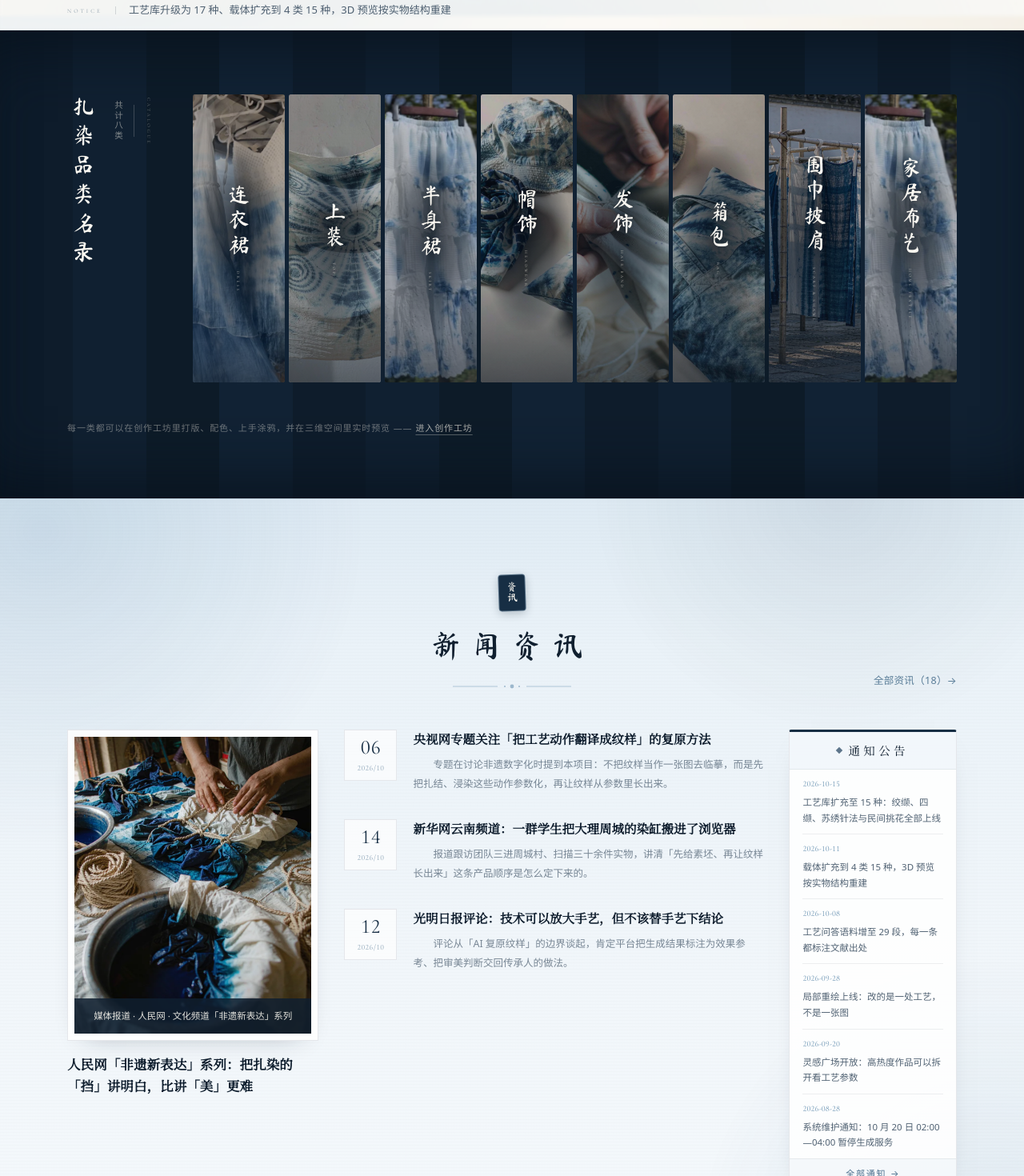
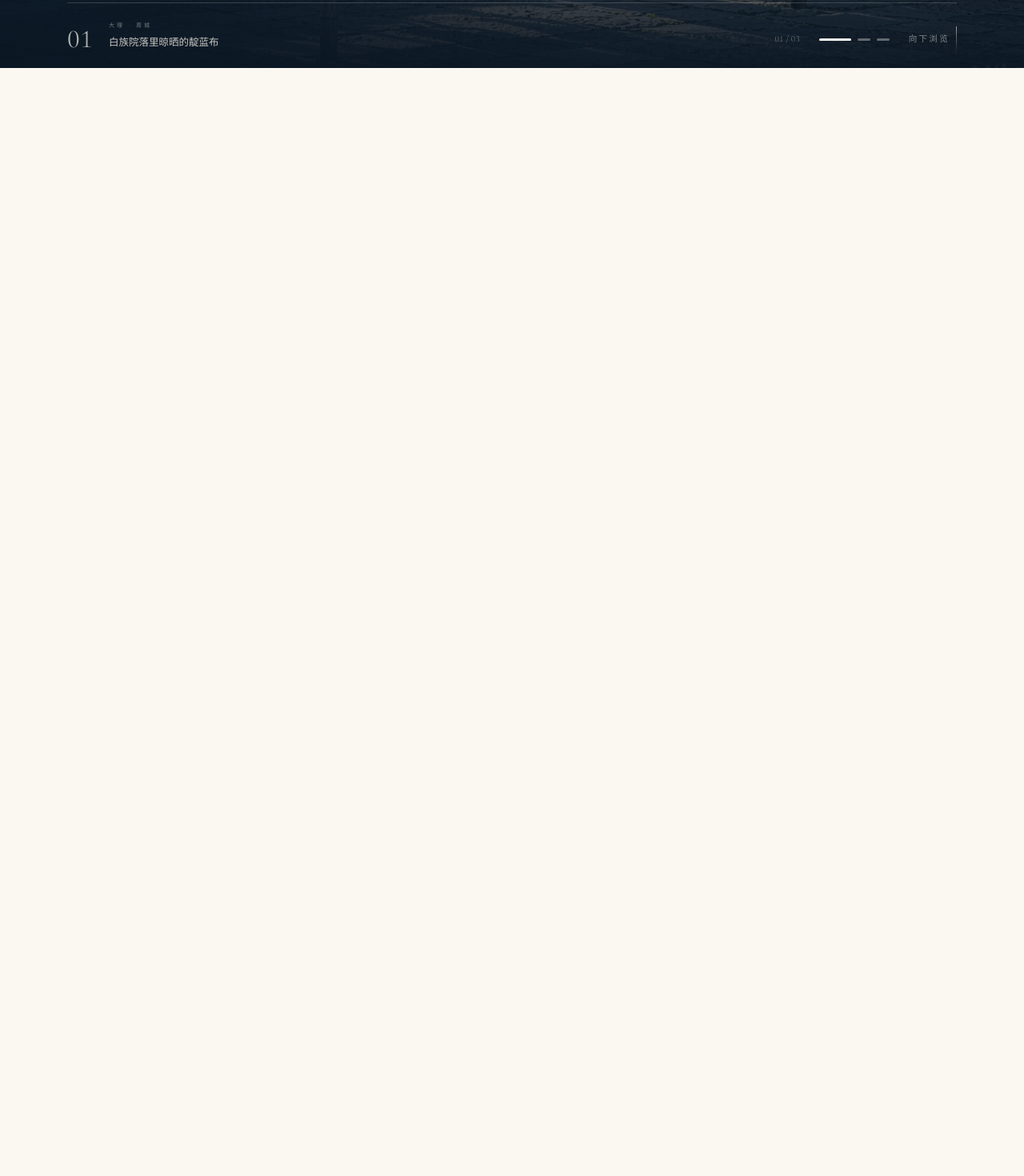
Before and after one commit to Rewind-47/yunran-qianwen, a Next.js app: page / in a window 1280 px wide. Shown: the part 780-2250 px from the top of the page at 80% size. After the commit the page ends 865 px from the top, so only its background shows below. Built offline with nearby package versions, Linux system fonts and the light colour scheme.

Commit message:
feat：实现首页整屏吸附翻页，交错渐显动画及数据放大布局

```diff
--- a/app/page.tsx
+++ b/app/page.tsx
@@ -1,16 +1,8 @@
-import Link from "next/link";
 import { CarrierSection } from "@/components/carrier-section";
 import { CraftIndex } from "@/components/craft-index";
 import { HeroBanner } from "@/components/hero-banner";
+import { HomeStatsFooter } from "@/components/home-stats-footer";
 import { NewsCenter } from "@/components/news-center";
-import { cn } from "@/lib/utils";
-
-const stats = [
-  ["15", "种文献工艺"],
-  ["15", "种实物载体"],
-  ["12", "枚传统纹样"],
-  ["29", "段权威语料"],
-];
 
 /**
  * 门户首页。
@@ -22,69 +14,13 @@ const stats = [
 export default function PortalPage() {
   return (
     <div>
-      <HeroBanner />
-
-      {/* 通知条：一条细带，不抢首屏的注意力 */}
-      <section className="border-b border-dye-900/[0.08] bg-white/40 backdrop-blur-[2px]">
-        <div className="mx-auto flex max-w-6xl items-center gap-4 px-5 py-3.5">
-          <span className="eyebrow shrink-0 text-[9.5px] text-dye-700/50">
-            Notice
-          </span>
-          <span className="h-2.5 w-px shrink-0 bg-dye-900/15" />
-          <div className="flex min-w-0 flex-1 items-center gap-6 overflow-hidden">
-            <Link
-              href="/studio/personal"
-              className="truncate text-[13px] text-dye-800/75 transition-colors hover:text-dye-900"
-            >
-              工艺库升级为 17 种、载体扩充到 4 类 15 种，3D 预览按实物结构重建
-            </Link>
-          </div>
-        </div>
-      </section>
-
-      {/* 扎染名录：色条底 + 散落竖卡，紧接着首屏给出全站目录 */}
-      <CraftIndex />
-
-      {/* 资讯中心：版式参考云南省非遗保护网（ynich.cn）的新闻资讯屏 */}
-      <NewsCenter />
-
-      {/* 03 载体：四类十五种按实物建模，点索引换展台 */}
-      <CarrierSection />
-
-      {/* 数字一览：作为首页最后一屏，紧接着全站页脚 */}
-      <section className="relative overflow-hidden bg-dye-950 py-16 md:py-24">
-        <div aria-hidden className="pointer-events-none absolute inset-0 dye-blot opacity-80" />
-        <div
-          aria-hidden
-          className="pointer-events-none absolute inset-x-0 top-0 h-[2px] [background-image:repeating-linear-gradient(90deg,rgba(251,248,241,0.24)_0_10px,transparent_10px_24px)]"
-        />
-        <div className="relative mx-auto max-w-6xl px-5">
-          <div className="flex items-baseline justify-between">
-            <p className="eyebrow text-[9.5px] text-cloth-100/45">In Numbers</p>
-            <p className="font-song text-[13px] tracking-[0.16em] text-cloth-100/55">
-              这方蓝白的分量
-            </p>
-          </div>
-          <div className="mt-10 grid gap-10 sm:grid-cols-2 lg:grid-cols-4">
-            {stats.map(([n, label], i) => (
-              <div
-                key={label}
-                className={cn(
-                  "text-center",
-                  i > 0 && "lg:border-l lg:border-cloth-100/[0.12]",
-                )}
-              >
-                <p className="title-brush text-[46px] leading-none text-cloth-50">
-                  {n}
-                </p>
-                <p className="mt-3 text-[12px] tracking-[0.14em] text-cloth-100/55">
-                  {label}
-                </p>
-              </div>
-            ))}
-          </div>
-        </div>
-      </section>
+      <div className="h-screen snap-y snap-mandatory overflow-y-auto overscroll-y-contain scroll-smooth">
+        <HeroBanner />
+        <CraftIndex />
+        <NewsCenter />
+        <CarrierSection />
+        <HomeStatsFooter />
+      </div>
     </div>
   );
 }
--- a/components/craft-index.tsx
+++ b/components/craft-index.tsx
@@ -1,5 +1,8 @@
+"use client";
+
 import Image from "next/image";
 import Link from "next/link";
+import { useEffect, useRef, useState } from "react";
 import { styleCategories } from "@/lib/data/styles";
 import { cn } from "@/lib/utils";
 import type { StyleCategory } from "@/lib/data/styles";
@@ -30,8 +33,31 @@ const cardFaces: Record<StyleCategory, { src: string; position: string }> = {
 };
 
 export function CraftIndex() {
+  const cardsRef = useRef<HTMLDivElement>(null);
+  const [isVisible, setIsVisible] = useState(false);
+
+  useEffect(() => {
+    const cards = cardsRef.current;
+    if (!cards) return;
+
+    const observer = new IntersectionObserver(
+      ([entry]) => {
+        setIsVisible(entry.isIntersecting);
+      },
+      { threshold: 0.15 },
+    );
+
+    observer.observe(cards);
+    return () => observer.disconnect();
+  }, []);
+
   return (
-    <section id="catalogue" className="relative overflow-hidden bg-dye-950 py-16 md:py-20">
+    <section
+      id="catalogue"
+      className={`relative flex h-screen w-full snap-always snap-start flex-col items-center justify-center overflow-hidden bg-dye-950 px-5 py-8 transition-opacity duration-1000 ${
+        isVisible ? "opacity-100" : "opacity-0"
+      }`}
+    >
       {/* 竖向色条底：深浅靛蓝交替，像晾在竹竿上的一排染布 */}
       <div aria-hidden className="absolute inset-0 flex">
         {Array.from({ length: 14 }).map((_, i) => (
@@ -52,15 +78,14 @@ export function CraftIndex() {
         className="pointer-events-none absolute inset-0 shadow-[inset_0_60px_80px_-40px_rgba(8,18,29,0.9),inset_0_-60px_80px_-40px_rgba(8,18,29,0.9)]"
       />
 
-      <div className="relative mx-auto flex max-w-6xl flex-col gap-6 px-5 lg:flex-row lg:gap-12">
-        {/* 栏目标记：桌面竖排靠左，窄屏横排置顶（竖排会挤掉卡片宽度） */}
-        <div className="flex shrink-0 items-center gap-4 lg:items-start">
-          <p className="title-brush text-[21px] leading-[1.3] tracking-[0.16em] text-cloth-50 sm:text-[24px] lg:text-[28px] lg:leading-[1.4] lg:tracking-[0.3em] lg:[writing-mode:vertical-rl]">
+      <div className="relative mx-auto flex w-full max-w-6xl flex-col items-center gap-6">
+        <div className="flex shrink-0 flex-wrap items-center justify-center gap-4 text-center">
+          <p className="title-brush text-[21px] leading-[1.3] tracking-[0.16em] text-cloth-50 sm:text-[24px] lg:text-[28px] lg:leading-[1.4]">
             扎染品类名录
           </p>
-          <div className="flex items-center gap-3 lg:flex-col lg:gap-3 lg:pt-1 lg:[writing-mode:vertical-rl]">
+          <div className="flex items-center gap-3">
             <span className="eyebrow text-[8.5px] text-cloth-100/40">Catalogue</span>
-            <span className="h-px w-10 bg-cloth-100/20 lg:h-10 lg:w-px" />
+            <span className="h-px w-10 bg-cloth-100/20" />
             <span className="figure text-[10.5px] tracking-[0.2em] text-cloth-100/50">
               共计八类
             </span>
@@ -68,8 +93,11 @@ export function CraftIndex() {
         </div>
 
         {/* 布墙：八块布整幅铺满，图占满整张卡，名目用毛笔艺术字浮在布面上 */}
-        <div className="grid flex-1 grid-cols-2 gap-2 sm:grid-cols-4 lg:flex lg:h-[360px] lg:items-stretch lg:gap-[5px]">
-          {styleCategories.map((c) => {
+        <div
+          ref={cardsRef}
+          className="grid w-full grid-cols-4 gap-1.5 sm:gap-2 lg:flex lg:h-[360px] lg:items-stretch lg:gap-[5px]"
+        >
+          {styleCategories.map((c, index) => {
             const face = cardFaces[c.id];
             return (
               <Link
@@ -78,7 +106,16 @@ export function CraftIndex() {
                   pathname: "/studio/personal/tie",
                   query: { styleCategory: c.id },
                 }}
-                className="group relative block aspect-[3/4] w-full overflow-hidden rounded-[3px] ring-1 ring-inset ring-cloth-100/15 transition-all duration-500 ease-soft hover:ring-cloth-100/45 lg:aspect-auto lg:h-full lg:flex-1"
+                className={`group relative block aspect-[3/4] w-full overflow-hidden rounded-[3px] ring-1 ring-inset ring-cloth-100/15 transition-all duration-700 ease-out hover:ring-cloth-100/45 lg:aspect-auto lg:h-full lg:flex-1 ${
+                  index % 2 === 0
+                    ? isVisible
+                      ? "translate-y-0 opacity-100"
+                      : "-translate-y-12 opacity-0"
+                    : isVisible
+                      ? "translate-y-0 opacity-100"
+                      : "translate-y-12 opacity-0"
+                }`}
+                style={{ transitionDelay: `${index * 100}ms` }}
               >
                 <Image
                   src={face.src}
@@ -117,7 +154,7 @@ export function CraftIndex() {
         </div>
       </div>
 
-      <p className="relative mx-auto mt-12 max-w-6xl px-5 text-[11px] leading-relaxed tracking-[0.08em] text-cloth-100/40">
+      <p className="relative mx-auto mt-6 max-w-6xl text-center text-[11px] leading-relaxed tracking-[0.08em] text-cloth-100/40 sm:mt-8">
         每一类都可以在创作工坊里打版、配色、上手涂鸦，并在三维空间里实时预览 ——
         <Link
           href="/studio/personal"
--- a/components/hero-banner.tsx
+++ b/components/hero-banner.tsx
@@ -56,7 +56,7 @@ export function HeroBanner() {
   const slide = slides[index];
 
   return (
-    <section className="relative isolate w-full overflow-hidden bg-dye-950">
+    <section className="relative isolate h-screen w-full snap-always snap-start overflow-hidden bg-dye-950">
       {/* 背景大图：整幅铺满，缓慢推近 */}
       <div aria-hidden className="absolute inset-0">
         {slides.map((s, i) => (
@@ -87,7 +87,7 @@ export function HeroBanner() {
         className="absolute inset-x-0 bottom-0 h-40 bg-gradient-to-t from-dye-950/80 to-transparent"
       />
 
-      <div className="relative mx-auto flex min-h-[84svh] max-w-6xl flex-col px-5 pt-20 md:min-h-[88svh] md:pt-24">
+      <div className="relative mx-auto flex h-full w-full max-w-6xl flex-col px-5 pt-20 md:pt-24">
         <div className="flex flex-1 flex-col justify-center pb-12 pt-10 md:pb-16">
           {/* 文字随图切换：整块重挂，hero-rise 动画跟着重放，像换了一帧 */}
           <div key={index} className="hero-rise max-w-3xl lg:max-w-[46rem]">
--- /dev/null
+++ b/components/home-stats-footer.tsx
@@ -0,0 +1,94 @@
+"use client";
+
+import Link from "next/link";
+import { useEffect, useRef, useState } from "react";
+import { SiteFooter } from "@/components/site-footer";
+import { cn } from "@/lib/utils";
+
+const stats = [
+  ["15", "种文献工艺"],
+  ["15", "种实物载体"],
+  ["12", "枚传统纹样"],
+  ["29", "段权威语料"],
+];
+
+export function HomeStatsFooter() {
+  const sectionRef = useRef<HTMLElement>(null);
+  const [isVisible, setIsVisible] = useState(false);
+
+  useEffect(() => {
+    const section = sectionRef.current;
+    if (!section) return;
+
+    const observer = new IntersectionObserver(
+      ([entry]) => setIsVisible(entry.isIntersecting),
+      { threshold: 0.2 },
+    );
+
+    observer.observe(section);
+    return () => observer.disconnect();
+  }, []);
+
+  return (
+    <section
+      ref={sectionRef}
+      className="relative flex min-h-screen snap-start flex-col justify-center overflow-hidden bg-dye-950"
+    >
+      <div aria-hidden className="pointer-events-none absolute inset-0 dye-blot opacity-80" />
+      <div
+        aria-hidden
+        className="pointer-events-none absolute inset-x-0 top-0 h-[2px] [background-image:repeating-linear-gradient(90deg,rgba(251,248,241,0.24)_0_10px,transparent_10px_24px)]"
+      />
+
+      <div
+        className={`relative mx-auto w-full max-w-6xl px-5 py-12 transition-all duration-1000 ease-out md:py-16 ${
+          isVisible ? "translate-y-0 opacity-100" : "translate-y-8 opacity-0"
+        }`}
+      >
+        <section className="border-b border-cloth-100/[0.12] py-3.5">
+          <div className="flex items-center gap-4">
+            <span className="eyebrow shrink-0 text-[9.5px] text-cloth-100/45">
+              Notice
+            </span>
+            <span className="h-2.5 w-px shrink-0 bg-cloth-100/20" />
+            <Link
+              href="/studio/personal"
+              className="truncate text-[13px] text-cloth-100/75 transition-colors hover:text-cloth-50"
+            >
+              工艺库升级为 17 种、载体扩充到 4 类 15 种，3D 预览按实物结构重建
+            </Link>
+          </div>
+        </section>
+
+        <div className="py-12 md:py-16">
+          <div className="flex items-baseline justify-between">
+            <p className="eyebrow text-[9.5px] text-cloth-100/45">In Numbers</p>
+            <p className="font-song text-[13px] tracking-[0.16em] text-cloth-100/55">
+              这方蓝白的分量
+            </p>
+          </div>
+          <div className="mt-10 grid gap-10 sm:grid-cols-2 lg:grid-cols-4">
+            {stats.map(([value, label], index) => (
+              <div
+                key={label}
+                className={cn(
+                  "text-center",
+                  index > 0 && "lg:border-l lg:border-cloth-100/[0.12]",
+                )}
+              >
+                <p className="title-brush text-6xl font-bold leading-none text-cloth-50 md:text-7xl">
+                  {value}
+                </p>
+                <p className="mt-3 text-[12px] tracking-[0.14em] text-cloth-100/55">
+                  {label}
+                </p>
+              </div>
+            ))}
+          </div>
+        </div>
+
+        <SiteFooter />
+      </div>
+    </section>
+  );
+}
--- a/components/news-center.tsx
+++ b/components/news-center.tsx
@@ -1,5 +1,8 @@
+"use client";
+
 import Image from "next/image";
 import Link from "next/link";
+import { useEffect, useRef, useState } from "react";
 import { newsSorted } from "@/lib/data/news";
 import type { NewsItem } from "@/lib/data/news";
 import { cn } from "@/lib/utils";
@@ -91,15 +94,33 @@ function StoryRow({ item, titleSize = "md" }: { item: NewsItem; titleSize?: "md"
 }
 
 export function NewsCenter() {
+  const sectionRef = useRef<HTMLElement>(null);
+  const [isVisible, setIsVisible] = useState(false);
   const stories = newsSorted.filter((n) => n.kind !== "notice");
   const notices = newsSorted.filter((n) => n.kind === "notice").slice(0, 6);
   const feature = stories[0];
   const rest = stories.slice(1, 4);
 
+  useEffect(() => {
+    const section = sectionRef.current;
+    if (!section) return;
+
+    const observer = new IntersectionObserver(
+      ([entry]) => {
+        setIsVisible(entry.isIntersecting);
+      },
+      { threshold: 0.2 },
+    );
+
+    observer.observe(section);
+    return () => observer.disconnect();
+  }, []);
+
   return (
     <section
+      ref={sectionRef}
       id="news"
-      className="relative overflow-hidden bg-[linear-gradient(180deg,#DEEAF3_0%,#EAF2F8_18%,#F1F6FA_58%,#F5F9FC_100%)] py-20 md:py-24"
+      className="relative flex h-screen w-full snap-always snap-start flex-col justify-center overflow-hidden bg-[linear-gradient(180deg,#DEEAF3_0%,#EAF2F8_18%,#F1F6FA_58%,#F5F9FC_100%)] py-8 md:py-10"
     >
       {/* 靛蓝晕斑：让整块白底透出染缸里那种浅蓝，和上一屏的深靛蓝接得住 */}
       <div
@@ -138,7 +159,11 @@ export function NewsCenter() {
         </div>
 
         <div className="mt-12 grid gap-10 lg:grid-cols-[minmax(0,3fr)_minmax(0,5fr)_minmax(0,2fr)] lg:gap-8">
-          <div className="min-w-0">
+          <div
+            className={`min-w-0 transform transition-all duration-1000 ease-out ${
+              isVisible ? "translate-x-0 opacity-100" : "-translate-x-16 opacity-0"
+            }`}
+          >
             {/* 左：竖幅大图，图注压在底部色条里 */}
             <Link href={`/news/${feature.slug}`} className="group block">
               <div className="border border-dye-900/12 bg-white/85 p-2 shadow-[0_12px_32px_-24px_rgba(16,31,47,0.45)]">
@@ -164,7 +189,11 @@ export function NewsCenter() {
           </div>
 
           {/* 中：新闻列表 */}
-          <div className="flex min-w-0 flex-col gap-8">
+          <div
+            className={`flex min-w-0 flex-col gap-8 transition-all duration-1000 ease-out delay-200 ${
+              isVisible ? "translate-y-0 opacity-100" : "translate-y-8 opacity-0"
+            }`}
+          >
             {rest.map((item) => (
               <StoryRow key={item.slug} item={item} />
             ))}
@@ -178,7 +207,11 @@ export function NewsCenter() {
           </div>
 
           {/* 右：通知公告 */}
-          <aside className="min-w-0 overflow-hidden rounded-[3px] border border-dye-900/12 border-t-[3px] border-t-dye-800 bg-white/90 shadow-[0_14px_36px_-28px_rgba(16,31,47,0.5)]">
+          <aside
+            className={`min-w-0 overflow-hidden rounded-[3px] border border-dye-900/12 border-t-[3px] border-t-dye-800 bg-white/90 shadow-[0_14px_36px_-28px_rgba(16,31,47,0.5)] transition-all duration-1000 ease-out delay-300 ${
+              isVisible ? "translate-x-0 opacity-100" : "translate-x-16 opacity-0"
+            }`}
+          >
             <div className="flex items-center justify-center gap-2 border-b border-dye-900/[0.07] bg-dye-50/80 px-4 py-3">
               <span aria-hidden className="h-1.5 w-1.5 rotate-45 bg-dye-700/70" />
               <h3 className="font-song text-[14.5px] tracking-[0.3em] text-dye-900">
--- a/components/site-footer-gate.tsx
+++ b/components/site-footer-gate.tsx
@@ -8,6 +8,6 @@ import { SiteFooter } from "@/components/site-footer";
  */
 export function SiteFooterGate() {
   const pathname = usePathname();
-  if (pathname.startsWith("/studio")) return null;
+  if (pathname === "/" || pathname.startsWith("/studio")) return null;
   return <SiteFooter />;
 }
```
Also changed, not shown: components/carrier-section.tsx (+28 -4 lines).
